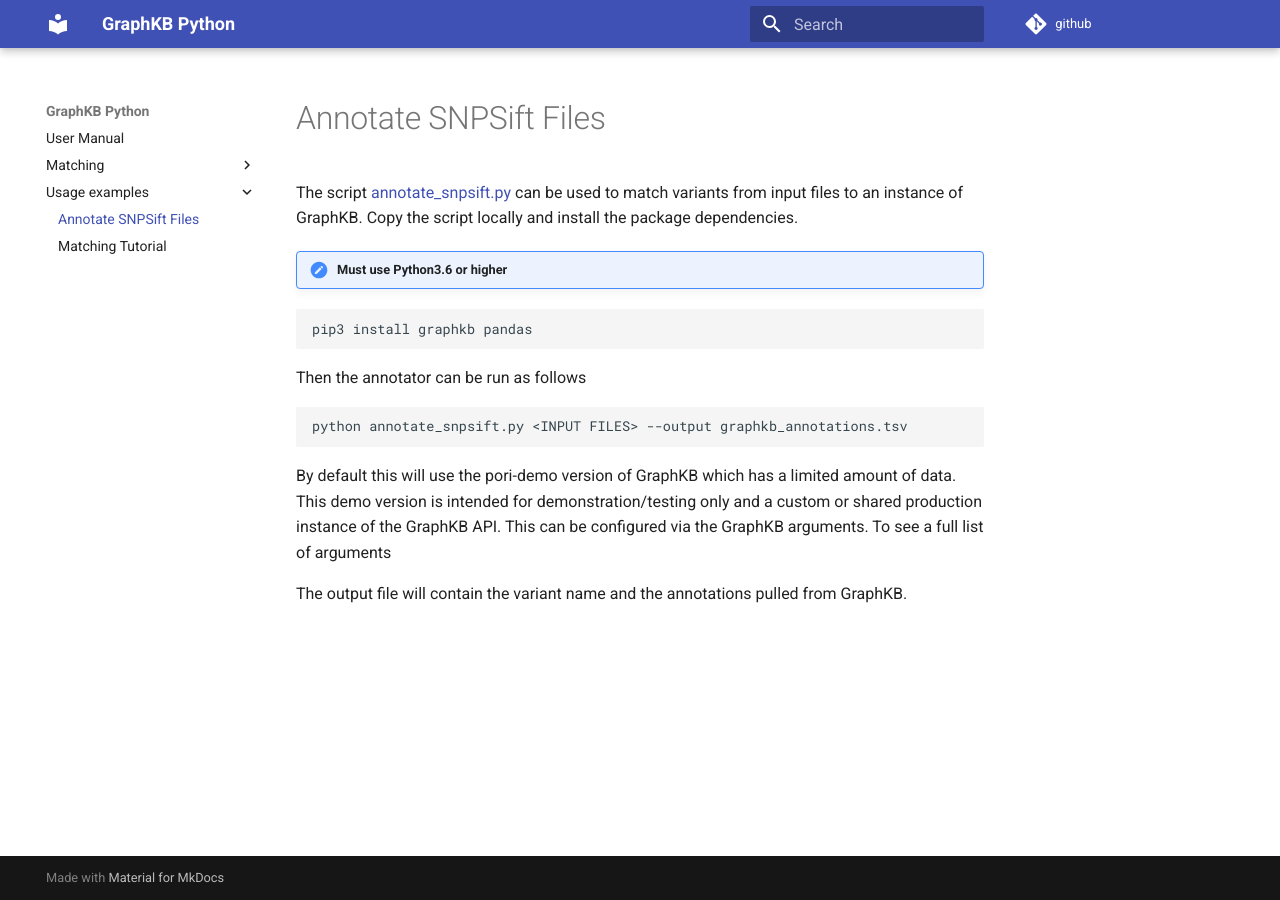
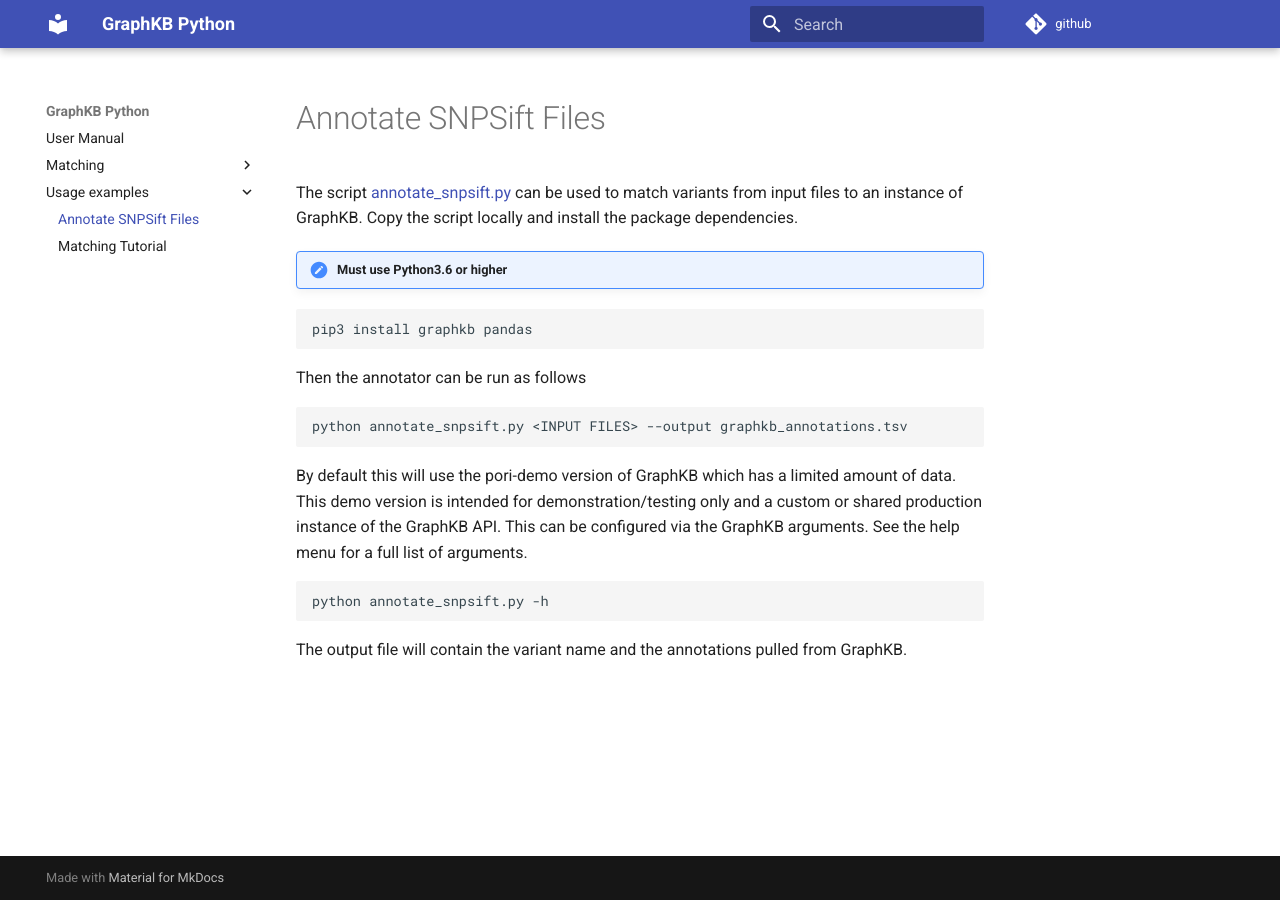
Before and after one commit to bcgsc/pori_graphkb_python, an MkDocs documentation site: the page built from docs/usage_examples/snpsift.md, in a window 1280 px wide. Built offline with MkDocs 1.6.1 and Material for MkDocs 9.7.7, drawn with Linux system fonts in a browser that asks for light colours; comment, search, counter and statistics services are not loaded.

Commit message:
Add instructions for the help menu

````diff
--- a/docs/usage_examples/snpsift.md
+++ b/docs/usage_examples/snpsift.md
@@ -16,7 +16,11 @@
 
 By default this will use the pori-demo version of GraphKB which has a limited amount of data. This
 demo version is intended for demonstration/testing only and a custom or shared production instance
-of the GraphKB API. This can be configured via the GraphKB arguments. To see a full list of
-arguments
+of the GraphKB API. This can be configured via the GraphKB arguments. See the help menu for a full
+list of arguments.
+
+```bash
+python annotate_snpsift.py -h
+```
 
 The output file will contain the variant name and the annotations pulled from GraphKB.
````
